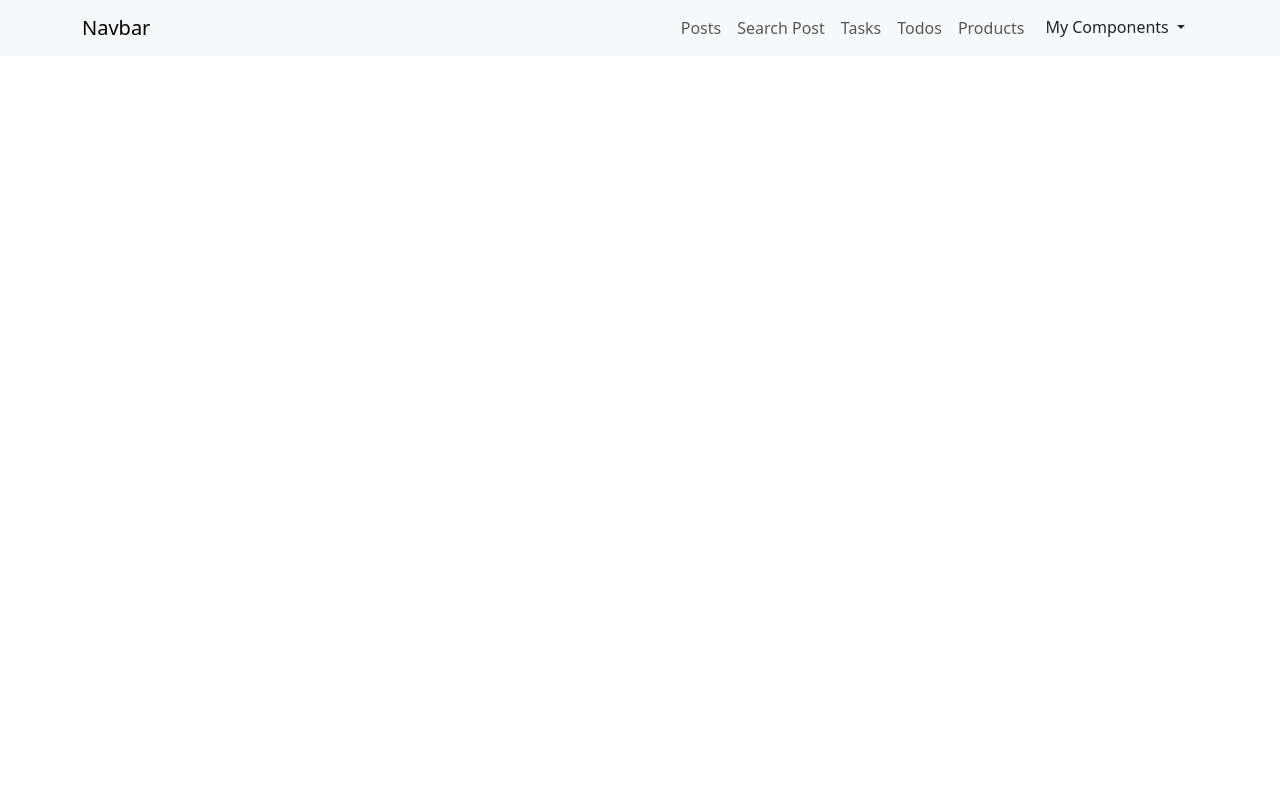
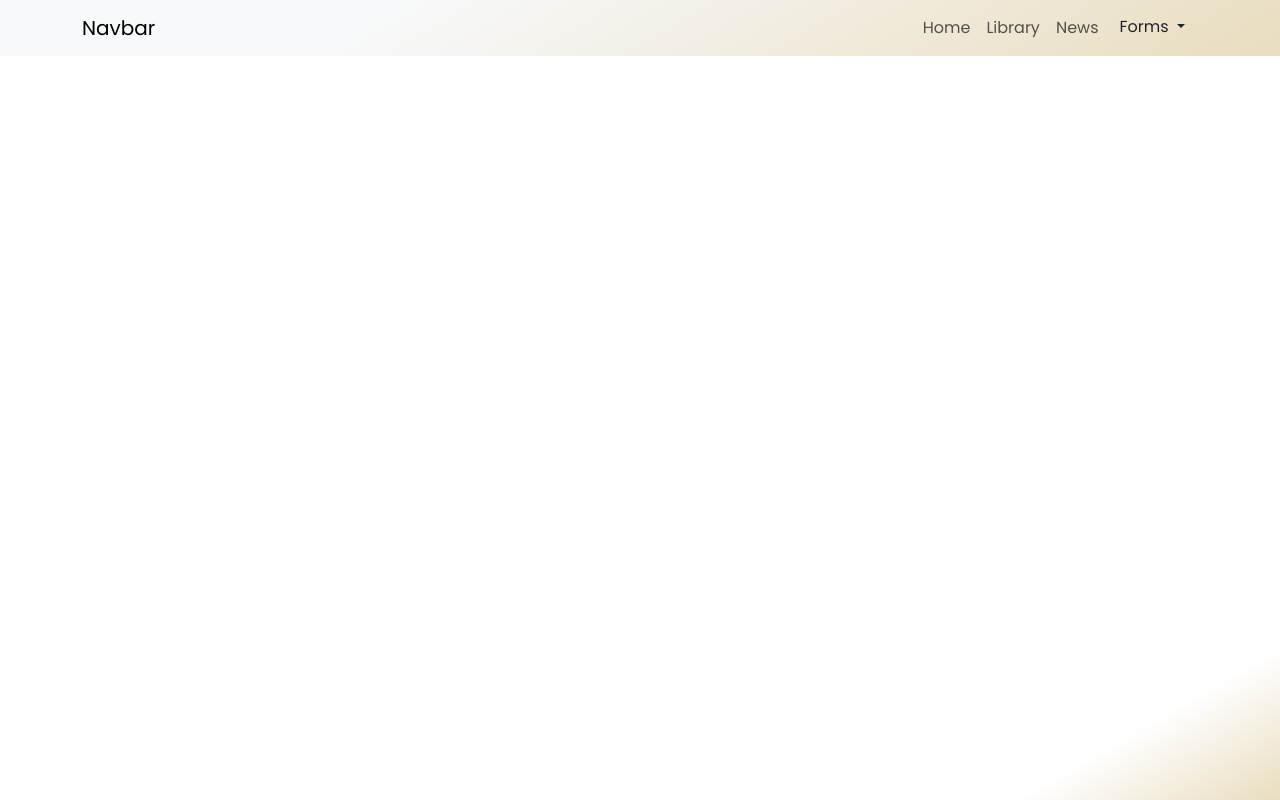
Before and after one commit to konstantinosporo/app-library-benefit, an Angular app: page / in a window 1280 px wide. Built offline with nearby package versions, Linux system fonts and the light colour scheme.

Commit message:
Added bootstrap directory, for selective imports. Also applied a theme in bootrstrap.scss file.

```diff
--- a/angular.json
+++ b/angular.json
@@ -28,10 +28,10 @@
             ],
             "styles": [
               "src/styles.css",
-              "node_modules/bootstrap/dist/css/bootstrap.min.css",
+              "src/bootstrap/bootstrap.scss",
               "node_modules/bootstrap-icons/font/bootstrap-icons.css"
             ],
-            "scripts": ["node_modules/bootstrap/dist/js/bootstrap.bundle.min.js"]
+            "scripts": []
           },
           "configurations": {
             "production": {
@@ -88,10 +88,10 @@
             ],
              "styles": [
               "src/styles.css",
-              "node_modules/bootstrap/dist/css/bootstrap.min.css",
+              "src/bootstrap/bootstrap.scss",
               "node_modules/bootstrap-icons/font/bootstrap-icons.css"
             ],
-            "scripts": ["node_modules/bootstrap/dist/js/bootstrap.bundle.min.js"]
+            "scripts": []
           }
         }
       }
--- a/package.json
+++ b/package.json
@@ -18,6 +18,7 @@
     "@angular/platform-browser": "^18.2.0",
     "@angular/platform-browser-dynamic": "^18.2.0",
     "@angular/router": "^18.2.0",
+    "app-library-benefit": "file:",
     "bootstrap": "^5.3.3",
     "bootstrap-icons": "^1.11.3",
     "rxjs": "~7.8.0",
--- a/src/app/components/header/header.component.html
+++ b/src/app/components/header/header.component.html
@@ -13,7 +13,7 @@
         <li>
           <div class="dropdown">
             <button class="btn dropdown-toggle" type="button" data-bs-toggle="dropdown" aria-expanded="false">
-              My Components
+              Forms
             </button>
             <ul class="dropdown-menu">
               <li><a class="dropdown-item" [routerLink]="'login-form'" routerLinkActive="active">Login Form</a></li>
--- a/src/app/components/header/header.component.ts
+++ b/src/app/components/header/header.component.ts
@@ -12,24 +12,17 @@ import { RouterLink, RouterLinkActive } from '@angular/router';
 export class HeaderComponent {
   navLinks = [
     {
-      title: 'Posts',
-      link: '/posts'
+      title: 'Home',
+      link: '/home'
     },
     {
-      title: 'Search Post',
+      title: 'Library',
       link: '/search-post'
     },
     {
-      title: 'Tasks',
+      title: 'News',
       link: '/tasks'
     },
-    {
-      title: 'Todos',
-      link: '/todos'
-    },
-    {
-      title: 'Products',
-      link: '/products'
-    }
+
   ]
 }
--- /dev/null
+++ b/src/bootstrap/bootstrap.scss
@@ -0,0 +1,168 @@
+// Custom Bootstrap SCSS imports
+@import '../../node_modules/bootstrap/scss/functions';
+@import url('https://fonts.googleapis.com/css2?family=Poppins:wght@100;200;300;400;800&display=swap');
+@import url('https://fonts.googleapis.com/css2?family=Commissioner:wght@100..900&family=Open+Sans:ital,wght@0,300..800;1,300..800&display=swap');
+@import url('https://fonts.googleapis.com/css2?family=Roboto:ital,wght@0,100;0,300;0,400;0,500;0,700;0,900;1,100;1,300;1,400;1,500;1,700;1,900&display=swap');
+
+// Color system
+$white:    #fff !default;
+$gray-100: #f8f9fa !default;
+$gray-200: #e9ecef !default;
+$gray-300: #dee2e6 !default;
+$gray-400: #ced4da !default;
+$gray-500: #adb5bd !default;
+$gray-600: #6c757d !default;
+$gray-700: #495057 !default;
+$gray-800: #343a40 !default;
+$gray-900: #212529 !default;
+$black:    #000 !default;
+
+// Adjusted Bootstrap Colors for Library Theme
+$blue: #6b9bd1 !default; // Softened Bootstrap Blue
+$indigo: #a56cc1 !default; // Softened Indigo
+$purple: #b99bdc !default; // Softened Purple
+$pink: #f1a7c6 !default; // Softened Pink
+$red: #e3656b !default; // Softened Red
+$orange: #f9c67a !default; // Softened Orange
+$yellow: #f5e6b7 !default; // Softened Yellow
+$green: #66c78d !default; // Softened Green
+$teal: #85e3d8 !default; // Softened Teal
+$cyan: #92d8e9 !default; // Softened Cyan
+
+$grays: (
+  "100": $gray-100,
+  "200": $gray-200,
+  "300": $gray-300,
+  "400": $gray-400,
+  "500": $gray-500,
+  "600": $gray-600,
+  "700": $gray-700,
+  "800": $gray-800,
+  "900": $gray-900
+);
+
+// New Color Palette
+$primary:   #928c47!default; // Soft Olive: Calm and Professional
+$secondary: #c7bb9c !default; // Warm Beige: Friendly and Inviting
+$success:   #928c47 !default; // Olive Green: Stability and Growth
+$info:      #e9ddbf !default; // Light Cream: Informational and Gentle
+$warning:   #f3e7b4 !default; // Soft Yellow: Caution and Attention
+$danger:    #534c23 !default; // Deep Brown: Strong and Serious
+$light:     #f8f9fa !default; // Light Gray: Backgrounds and UI Elements
+$dark:      #343a40 !default; // Dark Gray: Professional and Strong
+
+// Color variants (tints and shades)
+$primary-100: tint-color($primary, 80%) !default;
+$primary-200: tint-color($primary, 60%) !default;
+$primary-300: tint-color($primary, 50%) !default;
+$primary-900: shade-color($primary, 60%) !default;
+
+$secondary-100: tint-color($secondary, 80%) !default;
+$secondary-200: tint-color($secondary, 60%) !default;
+$secondary-300: tint-color($secondary, 50%) !default;
+
+// Adjusted Bootstrap Color Variants
+$bs-blue-100: tint-color($blue, 80%) !default;
+$bs-blue-200: tint-color($blue, 60%) !default;
+$bs-blue-300: tint-color($blue, 50%) !default;
+
+$bs-orange-100: tint-color($orange, 80%) !default;
+$bs-orange-200: tint-color($orange, 60%) !default;
+$bs-orange-300: tint-color($orange, 50%) !default;
+
+// Body color and background
+$body-color-dark: $gray-300 !default;
+$body-bg-dark: $primary-900 !default;
+
+// Theme colors map
+$theme-colors: (
+  "primary":    $primary,
+  "secondary":  $secondary,
+  "success":    $success,
+  "info":       $info,
+  "warning":    $warning,
+  "danger":     $danger,
+  "light":      $light,
+  "dark":       $dark,
+  "blue":       $blue,
+  "purple":     $purple,
+  "red":        $red,
+  "yellow":     $yellow,
+  "green":      $green,
+  "orange":     $orange,
+  // Add more Bootstrap colors if needed
+) !default;
+
+html{
+  height: 100%;
+}
+// Check for main element override
+body {
+  --bs-font-poppins: 'Poppins', sans-serif;
+
+  // Change font family for Greek language (lang='el')
+  [lang='el'] & {
+    --bs-body-font-family: var(--bs-font-poppins);
+  }
+  [lang='en'] & {
+    --bs-body-font-family: var(--bs-font-poppins);
+  }
+
+  background-image: linear-gradient(-30deg, #e9ddbf, transparent 10%);
+}
+
+
+nav {
+  background-image: linear-gradient(-30deg, #e9ddbf, transparent 70%);
+}
+
+
+// Override Bootstrap variable
+$bs-dropdown-link-active-bg: $gray-500 !default;
+
+// Configuration
+@import '../../node_modules/bootstrap/scss/variables';
+@import '../../node_modules/bootstrap/scss/variables-dark';
+@import '../../node_modules/bootstrap/scss/maps';
+@import '../../node_modules/bootstrap/scss/mixins';
+@import '../../node_modules/bootstrap/scss/utilities';
+
+// Layout & Components
+@import '../../node_modules/bootstrap/scss/root';
+@import '../../node_modules/bootstrap/scss/reboot';
+@import '../../node_modules/bootstrap/scss/type';
+@import '../../node_modules/bootstrap/scss/images';
+@import '../../node_modules/bootstrap/scss/containers';
+@import '../../node_modules/bootstrap/scss/grid';
+@import '../../node_modules/bootstrap/scss/tables';
+@import '../../node_modules/bootstrap/scss/forms';
+@import '../../node_modules/bootstrap/scss/buttons';
+@import '../../node_modules/bootstrap/scss/transitions';
+@import '../../node_modules/bootstrap/scss/dropdown';
+@import '../../node_modules/bootstrap/scss/button-group';
+@import '../../node_modules/bootstrap/scss/nav';
+@import '../../node_modules/bootstrap/scss/navbar';
+@import '../../node_modules/bootstrap/scss/card';
+// Uncomment as needed
+//@import '../../node_modules/bootstrap/scss/accordion';
+//@import '../../node_modules/bootstrap/scss/breadcrumb';
+//@import '../../node_modules/bootstrap/scss/pagination';
+//@import '../../node_modules/bootstrap/scss/badge';
+//@import '../../node_modules/bootstrap/scss/alert';
+//@import '../../node_modules/bootstrap/scss/progress';
+@import '../../node_modules/bootstrap/scss/list-group';
+@import '../../node_modules/bootstrap/scss/close';
+//@import '../../node_modules/bootstrap/scss/toasts';
+//@import '../../node_modules/bootstrap/scss/modal';
+//@import '../../node_modules/bootstrap/scss/tooltip';
+//@import '../../node_modules/bootstrap/scss/popover';
+//@import '../../node_modules/bootstrap/scss/carousel';
+//@import '../../node_modules/bootstrap/scss/spinners';
+//@import '../../node_modules/bootstrap/scss/offcanvas';
+//@import '../../node_modules/bootstrap/scss/placeholders';
+
+// Helpers
+@import '../../node_modules/bootstrap/scss/helpers';
+
+// Utilities
+@import '../../node_modules/bootstrap/scss/utilities/api';
--- a/src/main.ts
+++ b/src/main.ts
@@ -1,6 +1,7 @@
 import { bootstrapApplication } from '@angular/platform-browser';
 import { appConfig } from './app/app.config';
 import { AppComponent } from './app/app.component';
+import './bootstrap/bootstrap';
 
 bootstrapApplication(AppComponent, appConfig)
   .catch((err) => console.error(err));
```
Also changed, not shown: src/bootstrap/bootstrap.ts (added, +17 -0 lines), 1 other file (tests, documents, lock files or other folders).
